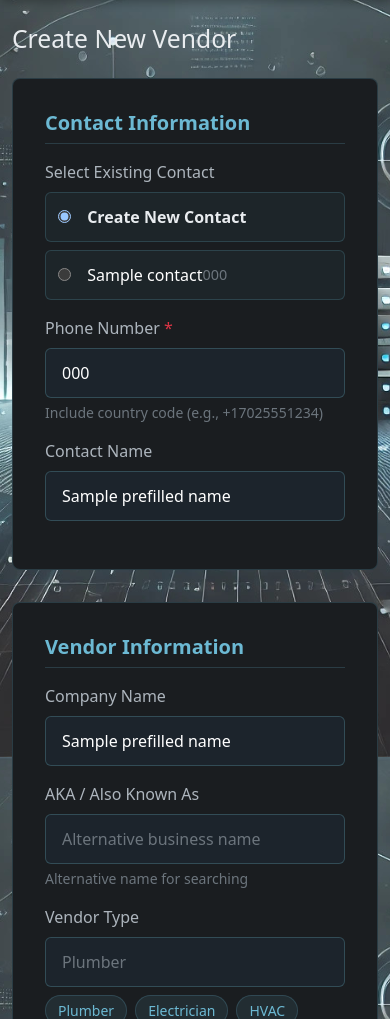
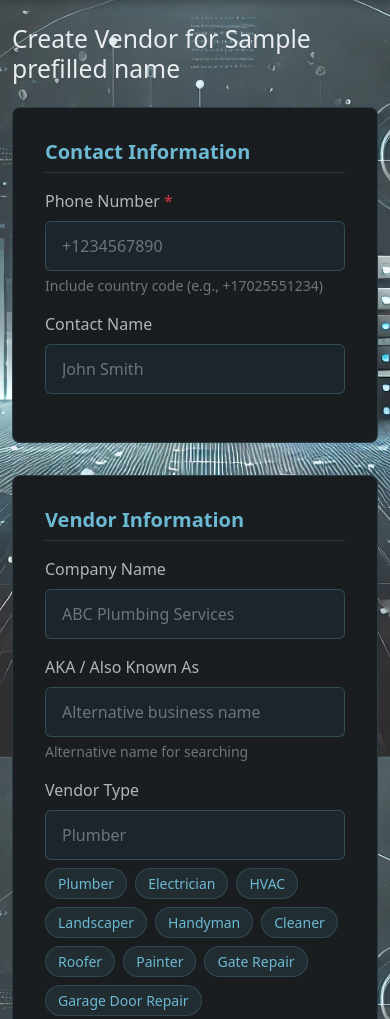
Before and after one commit to oakweb/openphone-monitor, a Flask app: template templates/vendor_create.html in a window 390 px wide. Shown: the part 87-1106 px from the top of the page. Run offline with Flask 3, Linux system fonts and the light colour scheme; tables that the repository leaves empty hold one stand-in row (values such as "Sample post"); the template is opened without the code that fills it: values that come from a table or form of the project are taken from there, most other values are stand-ins (such as "Sample title", 1, 10 or a date in 2020); some libraries are stand-ins or nearby versions.

Commit message:
Streamline vendor creation from message view
- Hide existing contact selection when creating vendor from message view
- Automatically set contact type to "new" when pre-filled
- Remove confusing radio button interface for pre-filled vendors
- Update page title to show who the vendor is being created for
- Focus on company name field when phone is pre-filled
- Simplify JavaScript to handle both pre-filled and manual scenarios

This creates a much cleaner experience when creating a vendor from
the message conversation view - users go straight to the form with
all known information already filled in.

🤖 Generated with [Claude Code](https://claude.ai/code)

Co-Authored-By: Claude <noreply@anthropic.com>

```diff
--- a/templates/vendor_create.html
+++ b/templates/vendor_create.html
@@ -124,14 +124,20 @@
 {% block content %}
 <div class="row justify-content-center">
     <div class="col-lg-8">
-        <h2 class="mb-4">Create New Vendor</h2>
+        <h2 class="mb-4">
+            {% if prefilled_phone %}
+                Create Vendor for {{ prefilled_name or prefilled_phone }}
+            {% else %}
+                Create New Vendor
+            {% endif %}
+        </h2>
 
         <form method="POST" action="{{ url_for('vendor_create') }}" enctype="multipart/form-data">
             <!-- Contact Selection -->
             <div class="form-card">
                 <h3 class="form-section-title">Contact Information</h3>
 
-                {% if available_contacts %}
+                {% if available_contacts and not prefilled_phone %}
                     <div class="mb-3">
                         <label class="form-label">Select Existing Contact</label>
                         <div class="existing-contacts-list">
@@ -155,6 +161,9 @@
                             {% endfor %}
                         </div>
                     </div>
+                {% else %}
+                    <!-- Hidden input to ensure contact_type is always set to 'new' when pre-filled -->
+                    <input type="hidden" name="contact_type" value="new">
                 {% endif %}
 
                 <div id="new_contact_fields">
@@ -334,7 +343,7 @@
 // Handle contact type selection and pre-filling
 document.addEventListener('DOMContentLoaded', function() {
     const form = document.querySelector('form');
-    const contactRadios = document.querySelectorAll('input[name="contact_type"]');
+    const contactRadios = document.querySelectorAll('input[name="contact_type"][type="radio"]');
     const newContactFields = document.getElementById('new_contact_fields');
     const phoneNumberField = document.getElementById('phone_number');
 
@@ -345,6 +354,8 @@ document.addEventListener('DOMContentLoaded', function() {
     hiddenPhone.name = 'selected_phone_number';
     form.appendChild(hiddenPhone);
 
+    // Only set up radio handlers if radios exist (not pre-filled)
+    if (contactRadios.length > 0) {
         contactRadios.forEach(radio => {
             radio.addEventListener('change', function() {
                 if (this.value === 'new' && this.checked) {
@@ -375,20 +386,15 @@ document.addEventListener('DOMContentLoaded', function() {
                 return false;
             }
         });
+    } else {
+        // If no radios (pre-filled), ensure fields are shown
+        newContactFields.style.display = 'block';
+        phoneNumberField.required = true;
+    }
 
     // Check if we have pre-filled data
     {% if prefilled_phone %}
         console.log('Pre-filling with phone: {{ prefilled_phone | safe }}');
-
-        // Set to new contact mode
-        const newContactRadio = document.querySelector('input[name="contact_type"][value="new"]');
-        if (newContactRadio) {
-            newContactRadio.checked = true;
-            // Manually trigger the display of new contact fields
-            newContactFields.style.display = 'block';
-            phoneNumberField.required = true;
-            hiddenPhone.value = '';
-        }
 
         // Pre-fill phone number
         phoneNumberField.value = '{{ prefilled_phone | safe }}';
@@ -403,11 +409,17 @@ document.addEventListener('DOMContentLoaded', function() {
                 contactNameField.value = '{{ prefilled_name | safe }}';
             }
 
-            // Also pre-fill company name if it's empty
+            // Also pre-fill company name
             if (companyNameField) {
                 companyNameField.value = '{{ prefilled_name | safe }}';
             }
         {% endif %}
+
+        // Focus on company name field if phone is pre-filled
+        const companyNameField = document.getElementById('company_name');
+        if (companyNameField) {
+            companyNameField.focus();
+        }
     {% endif %}
 });
 
```
Lines whose indentation alone changed are shown as unchanged.
